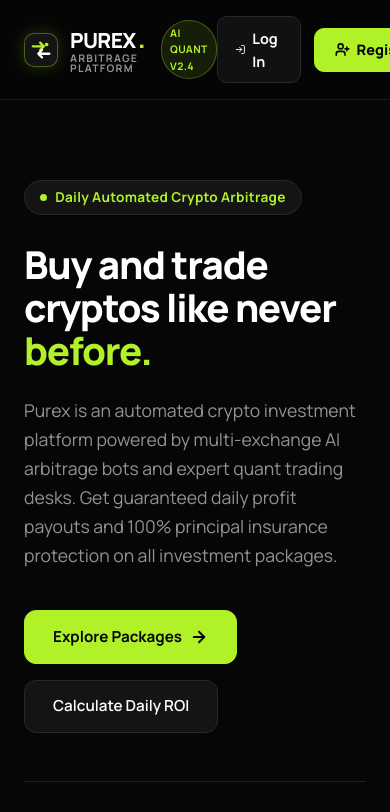
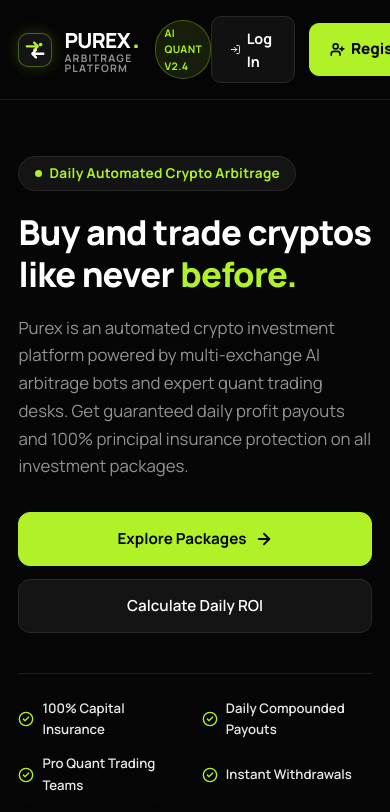
Before and after one commit to jeansofy92-code/purex-exchange, a React (Vite) app: page / in a window 390 px wide. Shown: the top 812 px of the page. Built offline with nearby package versions, Linux system fonts and the light colour scheme; no server answers.

Commit message:
fix: resolve mobile responsiveness, add viewport meta tag and re-align cards, hero, and typography for mobile screens

```diff
--- a/index.html
+++ b/index.html
@@ -2,11 +2,12 @@
 <html lang="en">
   <head>
     <meta charset="UTF-8" />
+    <meta name="viewport" content="width=device-width, initial-scale=1.0, maximum-scale=5.0" />
     <link rel="icon" type="image/svg+xml" href="/favicon.svg" />
     <link rel="preconnect" href="https://fonts.googleapis.com" />
     <link rel="preconnect" href="https://fonts.gstatic.com" crossorigin />
-    <link href="https://fonts.googleapis.com/css2?family=Poppins:wght@400;500;600;700;800;900&display=swap" rel="stylesheet" />
-    <title>PUREX - Crypto Exchange & AI Trading Platform</title>
+    <link href="https://fonts.googleapis.com/css2?family=Manrope:wght@400;500;600;700;800&family=JetBrains+Mono:wght@400;500;700&display=swap" rel="stylesheet" />
+    <title>PUREX | Automated Crypto Arbitrage & Investment Platform</title>
   </head>
   <body>
     <div id="root"></div>
--- a/src/components/common/CryptoPhoneMockup.jsx
+++ b/src/components/common/CryptoPhoneMockup.jsx
@@ -3,14 +3,14 @@ import CoinBadge from './CoinBadge'
 
 export default function CryptoPhoneMockup() {
   return (
-    <div style={{ position: 'relative', width: '100%', maxWidth: '340px', margin: '0 auto' }}>
+    <div style={{ position: 'relative', width: '100%', maxWidth: '320px', margin: '0 auto' }}>
       {/* Floating BTC Coin Badge on top right */}
-      <div style={{ position: 'absolute', top: '-15px', right: '-25px', zIndex: 10 }}>
+      <div style={{ position: 'absolute', top: '-12px', right: '-5px', zIndex: 10 }}>
         <CoinBadge coin="BTC" price="$89,450" change="+4.82%" floating={true} />
       </div>
 
       {/* Floating SOL Coin Badge on bottom left */}
-      <div style={{ position: 'absolute', bottom: '40px', left: '-30px', zIndex: 10 }}>
+      <div style={{ position: 'absolute', bottom: '25px', left: '-5px', zIndex: 10 }}>
         <CoinBadge coin="SOL" price="$194.20" change="+11.4%" floating={true} />
       </div>
 
--- a/src/components/home/CtaBanner.jsx
+++ b/src/components/home/CtaBanner.jsx
@@ -5,15 +5,14 @@ import ScrollReveal from '../common/ScrollReveal'
 export default function CtaBanner() {
   return (
     <section style={{
-      padding: '4rem 1.5rem 6rem',
+      padding: '3rem 1rem 4.5rem',
       backgroundColor: '#060606'
     }}>
       <div className="container-max">
         <ScrollReveal>
           <div className="finantech-card-white" style={{
             border: '1px solid #e7e7e7',
-            borderRadius: '24px',
-            padding: '4.5rem 2.5rem',
+            borderRadius: '20px',
             textAlign: 'center',
             boxShadow: '0 20px 40px rgba(0,0,0,0.08)'
           }}>
--- a/src/components/home/FeatureGrid.jsx
+++ b/src/components/home/FeatureGrid.jsx
@@ -30,8 +30,8 @@ export default function FeatureGrid() {
         {/* 1 Large Card + 4 Grid Cards matching Finantech layout */}
         <div style={{
           display: 'grid',
-          gridTemplateColumns: 'repeat(auto-fit, minmax(320px, 1fr))',
-          gap: '1.75rem'
+          gridTemplateColumns: 'repeat(auto-fit, minmax(280px, 1fr))',
+          gap: '1.5rem'
         }}>
           {/* Card 1: Large Featured - Signature White Card */}
           <ScrollReveal delay={0.1}>
--- a/src/components/home/HomeHero.jsx
+++ b/src/components/home/HomeHero.jsx
@@ -25,34 +25,35 @@ export default function HomeHero() {
   return (
     <section style={{
       position: 'relative',
-      paddingTop: '5rem',
-      paddingBottom: '5rem',
-      backgroundColor: '#060606'
+      paddingTop: '3.5rem',
+      paddingBottom: '4rem',
+      backgroundColor: '#060606',
+      overflow: 'hidden'
     }}>
       <div className="container-max">
         <div style={{
           display: 'grid',
-          gridTemplateColumns: 'repeat(auto-fit, minmax(320px, 1fr))',
+          gridTemplateColumns: 'repeat(auto-fit, minmax(290px, 1fr))',
           alignItems: 'center',
-          gap: '4rem'
+          gap: '2.5rem'
         }}>
           {/* Left Column: Hero Text */}
           <ScrollReveal delay={0.1}>
             <div style={{ maxWidth: '580px' }}>
-              <div className="pill-badge" style={{ marginBottom: '1.75rem' }}>
+              <div className="pill-badge" style={{ marginBottom: '1.25rem' }}>
                 <span className="pill-dot" />
                 Daily Automated Crypto Arbitrage
               </div>
 
-              <h1 className="display-1" style={{ marginBottom: '1.5rem' }}>
+              <h1 className="display-1" style={{ marginBottom: '1.25rem' }}>
                 Buy and trade cryptos like never <span className="color-accent-1">before.</span>
               </h1>
 
               <p style={{
-                fontSize: '1.1rem',
+                fontSize: '1.05rem',
                 color: '#939393',
                 lineHeight: 1.65,
-                marginBottom: '2.5rem'
+                marginBottom: '2rem'
               }}>
                 Purex is an automated crypto investment platform powered by multi-exchange AI arbitrage bots and expert quant trading desks. Get guaranteed daily profit payouts and 100% principal insurance protection on all investment packages.
               </p>
@@ -60,40 +61,40 @@ export default function HomeHero() {
               <div style={{
                 display: 'flex',
                 flexWrap: 'wrap',
-                gap: '1rem',
-                marginBottom: '3rem'
+                gap: '0.85rem',
+                marginBottom: '2.5rem'
               }}>
-                <a href="#packages" className="btn-primary">
+                <a href="#packages" className="btn-primary" style={{ flex: '1 1 auto', minWidth: '180px', textAlign: 'center' }}>
                   Explore Packages
                   <ArrowRight size={18} strokeWidth={2.5} />
                 </a>
-                <a href="#calculator" className="btn-secondary">
+                <a href="#calculator" className="btn-secondary" style={{ flex: '1 1 auto', minWidth: '180px', textAlign: 'center' }}>
                   Calculate Daily ROI
                 </a>
               </div>
 
               <div style={{
                 display: 'grid',
-                gridTemplateColumns: 'repeat(auto-fit, minmax(180px, 1fr))',
-                gap: '1rem',
+                gridTemplateColumns: 'repeat(auto-fit, minmax(140px, 1fr))',
+                gap: '0.85rem',
                 borderTop: '1px solid #1f1f1f',
-                paddingTop: '1.75rem'
+                paddingTop: '1.5rem'
               }}>
-                <div style={{ display: 'flex', alignItems: 'center', gap: '0.6rem' }}>
-                  <CheckCircle2 size={18} color="#B0F127" />
-                  <span style={{ fontSize: '0.875rem', color: '#e7e7e7', fontWeight: 600 }}>100% Capital Insurance</span>
+                <div style={{ display: 'flex', alignItems: 'center', gap: '0.5rem' }}>
+                  <CheckCircle2 size={16} color="#B0F127" style={{ flexShrink: 0 }} />
+                  <span style={{ fontSize: '0.825rem', color: '#e7e7e7', fontWeight: 600 }}>100% Capital Insurance</span>
                 </div>
-                <div style={{ display: 'flex', alignItems: 'center', gap: '0.6rem' }}>
-                  <CheckCircle2 size={18} color="#B0F127" />
-                  <span style={{ fontSize: '0.875rem', color: '#e7e7e7', fontWeight: 600 }}>Daily Compounded Payouts</span>
+                <div style={{ display: 'flex', alignItems: 'center', gap: '0.5rem' }}>
+                  <CheckCircle2 size={16} color="#B0F127" style={{ flexShrink: 0 }} />
+                  <span style={{ fontSize: '0.825rem', color: '#e7e7e7', fontWeight: 600 }}>Daily Compounded Payouts</span>
                 </div>
-                <div style={{ display: 'flex', alignItems: 'center', gap: '0.6rem' }}>
-                  <CheckCircle2 size={18} color="#B0F127" />
-                  <span style={{ fontSize: '0.875rem', color: '#e7e7e7', fontWeight: 600 }}>Pro Quant Trading Teams</span>
+                <div style={{ display: 'flex', alignItems: 'center', gap: '0.5rem' }}>
+                  <CheckCircle2 size={16} color="#B0F127" style={{ flexShrink: 0 }} />
+                  <span style={{ fontSize: '0.825rem', color: '#e7e7e7', fontWeight: 600 }}>Pro Quant Trading Teams</span>
                 </div>
-                <div style={{ display: 'flex', alignItems: 'center', gap: '0.6rem' }}>
-                  <CheckCircle2 size={18} color="#B0F127" />
-                  <span style={{ fontSize: '0.875rem', color: '#e7e7e7', fontWeight: 600 }}>Instant Withdrawals</span>
+                <div style={{ display: 'flex', alignItems: 'center', gap: '0.5rem' }}>
+                  <CheckCircle2 size={16} color="#B0F127" style={{ flexShrink: 0 }} />
+                  <span style={{ fontSize: '0.825rem', color: '#e7e7e7', fontWeight: 600 }}>Instant Withdrawals</span>
                 </div>
               </div>
             </div>
@@ -101,18 +102,18 @@ export default function HomeHero() {
 
           {/* Right Column: Hero Visual with Floating Crypto Badges */}
           <ScrollReveal delay={0.25}>
-            <div style={{ position: 'relative' }}>
+            <div style={{ position: 'relative', marginTop: '1rem' }}>
               {/* Floating Bitcoin Coin Badge */}
-              <div style={{ position: 'absolute', top: '-20px', right: '-15px', zIndex: 10 }}>
+              <div style={{ position: 'absolute', top: '-18px', right: '0px', zIndex: 10 }}>
                 <CoinBadge coin="BTC" price="$89,450" change="+4.82%" floating={true} />
               </div>
 
               {/* Floating Ethereum Coin Badge */}
-              <div style={{ position: 'absolute', top: '-25px', left: '-10px', zIndex: 10 }}>
+              <div style={{ position: 'absolute', top: '-20px', left: '0px', zIndex: 10 }}>
                 <CoinBadge coin="ETH" price="$3,480" change="+6.15%" floating={true} />
               </div>
 
-              <div className="finantech-card" style={{ padding: '2rem', backgroundColor: '#141414' }}>
+              <div className="finantech-card" style={{ padding: '1.5rem', backgroundColor: '#141414' }}>
                 <div style={{
                   display: 'flex',
                   alignItems: 'center',
--- a/src/index.css
+++ b/src/index.css
@@ -280,3 +280,52 @@
 .animate-float-card {
   animation: floatAnim 4.5s ease-in-out infinite;
 }
+
+/* Mobile Responsive Optimization Rules */
+@media (max-width: 768px) {
+  .section-spacing {
+    padding-top: 3.5rem !important;
+    padding-bottom: 3.5rem !important;
+  }
+
+  .container-max {
+    padding-left: 1.15rem !important;
+    padding-right: 1.15rem !important;
+  }
+
+  .finantech-card,
+  .finantech-card-white {
+    padding: 1.5rem 1.25rem !important;
+    border-radius: 16px !important;
+  }
+
+  .display-1 {
+    font-size: 2.15rem !important;
+    line-height: 1.2 !important;
+    letter-spacing: -0.02em !important;
+  }
+
+  .display-2 {
+    font-size: 1.8rem !important;
+    line-height: 1.22 !important;
+    letter-spacing: -0.02em !important;
+  }
+
+  .display-3 {
+    font-size: 1.45rem !important;
+    line-height: 1.28 !important;
+  }
+
+  .display-4 {
+    font-size: 1.15rem !important;
+    line-height: 1.35 !important;
+  }
+
+  .btn-primary,
+  .btn-secondary,
+  .btn-black {
+    padding: 0.85rem 1.25rem !important;
+    font-size: 0.95rem !important;
+    min-height: 48px !important;
+  }
+}
--- a/src/pages/Login.jsx
+++ b/src/pages/Login.jsx
@@ -63,7 +63,7 @@ export default function Login() {
       display: 'flex',
       alignItems: 'center',
       justifyContent: 'center',
-      padding: '3rem 1.5rem 5rem',
+      padding: '2.5rem 1rem 4rem',
       backgroundColor: '#060606'
     }}>
       <div style={{ width: '100%', maxWidth: '480px' }}>
--- a/src/pages/Register.jsx
+++ b/src/pages/Register.jsx
@@ -113,7 +113,7 @@ export default function Register() {
       display: 'flex',
       alignItems: 'center',
       justifyContent: 'center',
-      padding: '3rem 1.5rem 5rem',
+      padding: '2.5rem 1rem 4rem',
       backgroundColor: '#060606'
     }}>
       <div style={{ width: '100%', maxWidth: '560px' }}>
```
Also changed, not shown: src/components/home/InteractiveSteps.jsx (+5 -6 lines), src/components/home/RoiCalculator.jsx (+7 -8 lines), src/components/home/SecurityInsurance.jsx (+3 -4 lines).
